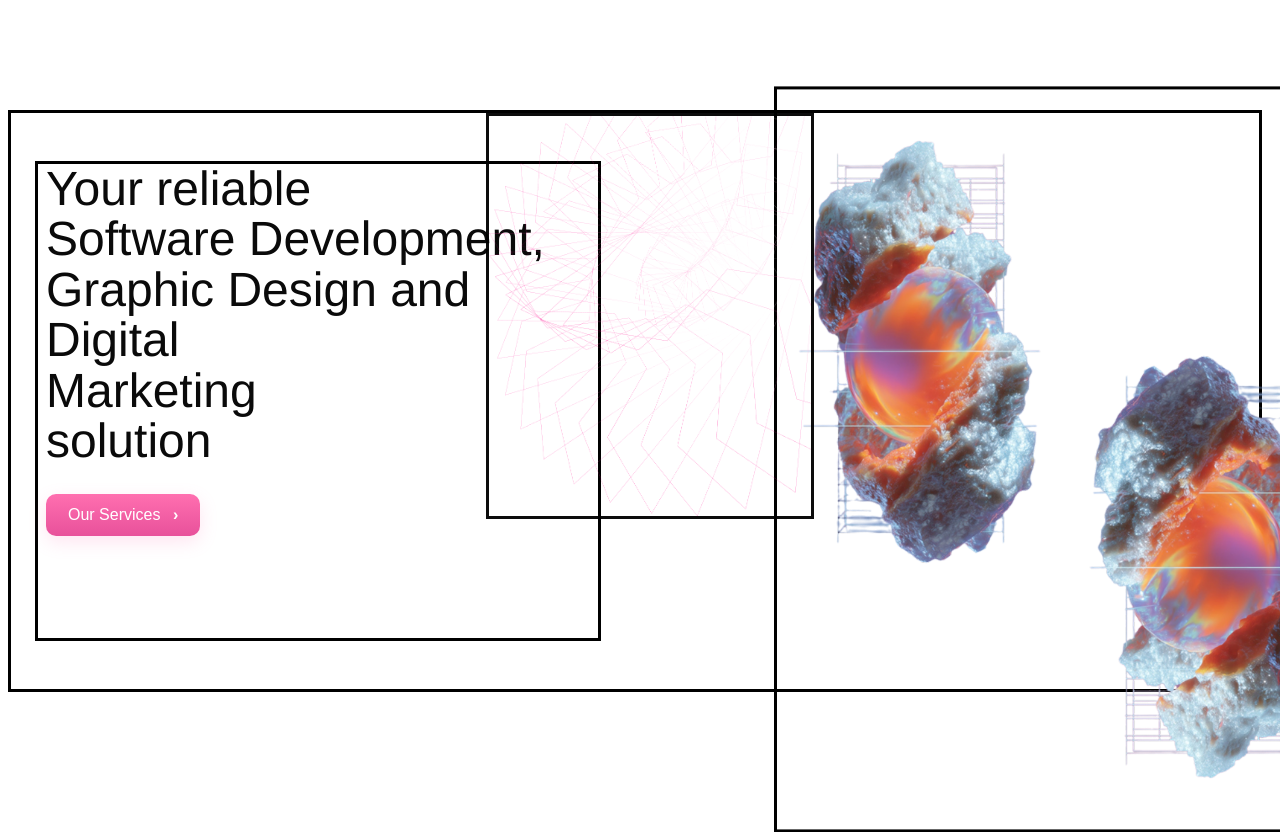
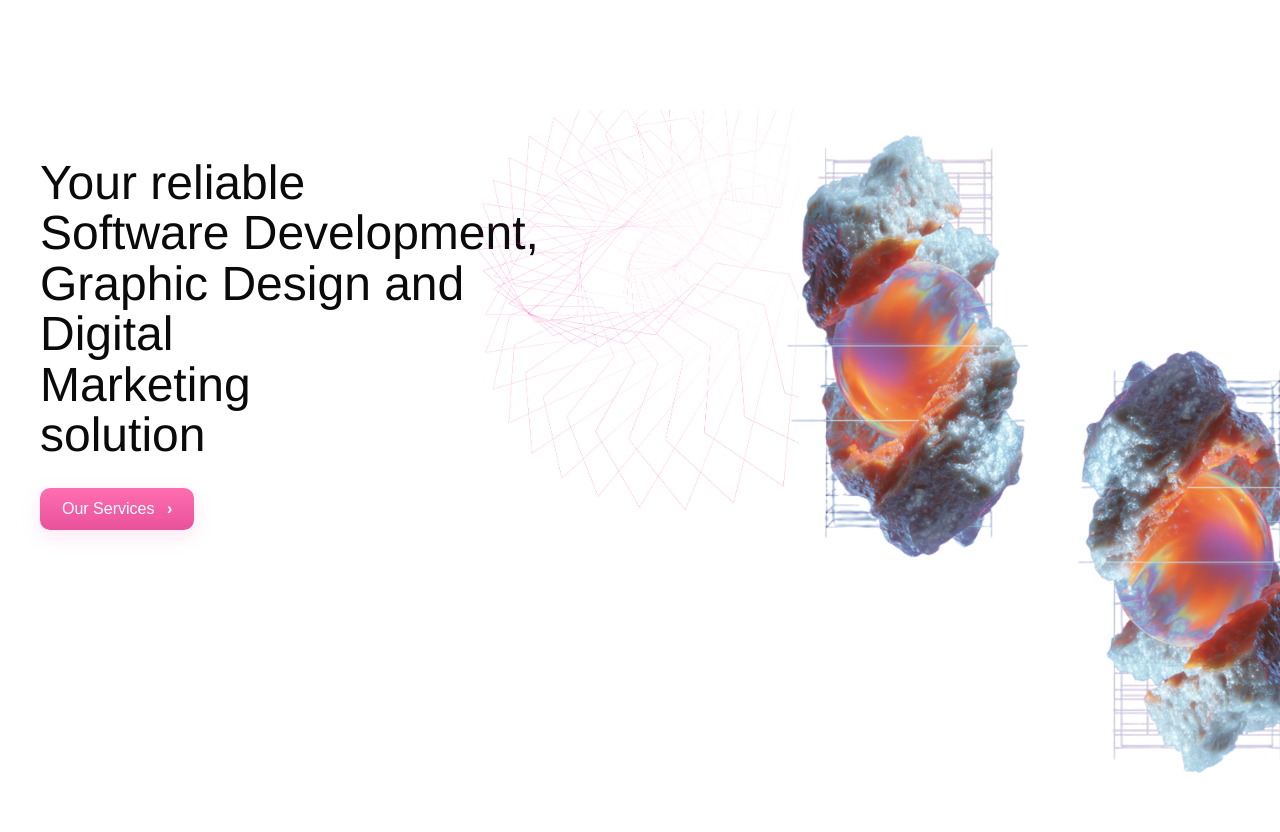
Before and after one commit to Divine-Ntambwe/Active-Media, a React (Vite) app: page / in a window 1280 px wide. Shown: the top 832 px of the page. Built offline with nearby package versions, Linux system fonts and the light colour scheme.

Commit message:
Removing Border solid

```diff
--- a/src/pages/Our_Services.module.css
+++ b/src/pages/Our_Services.module.css
@@ -21,13 +21,13 @@
   /*justify-content:space-between;*/
 
   padding:48px 24px;
-   border: solid;
+   /*border: solid;*/
 }
 
 .left{
   flex:0 0 46%;
   padding-left:8px;
-  border: solid;
+ /*border: solid;*/
 }
 
 .title{
@@ -65,7 +65,7 @@
   width:56%;
   opacity:0.95;
   z-index:1;
-  border: solid;
+  /*border: solid;*/
 }
 
 .orb1{
@@ -74,7 +74,7 @@
   top:0%;
   width:100%;
   transform:translateY(-10%);
-  border: solid;
+ /*border: solid;*/
 }
 
 .orb2{
```
